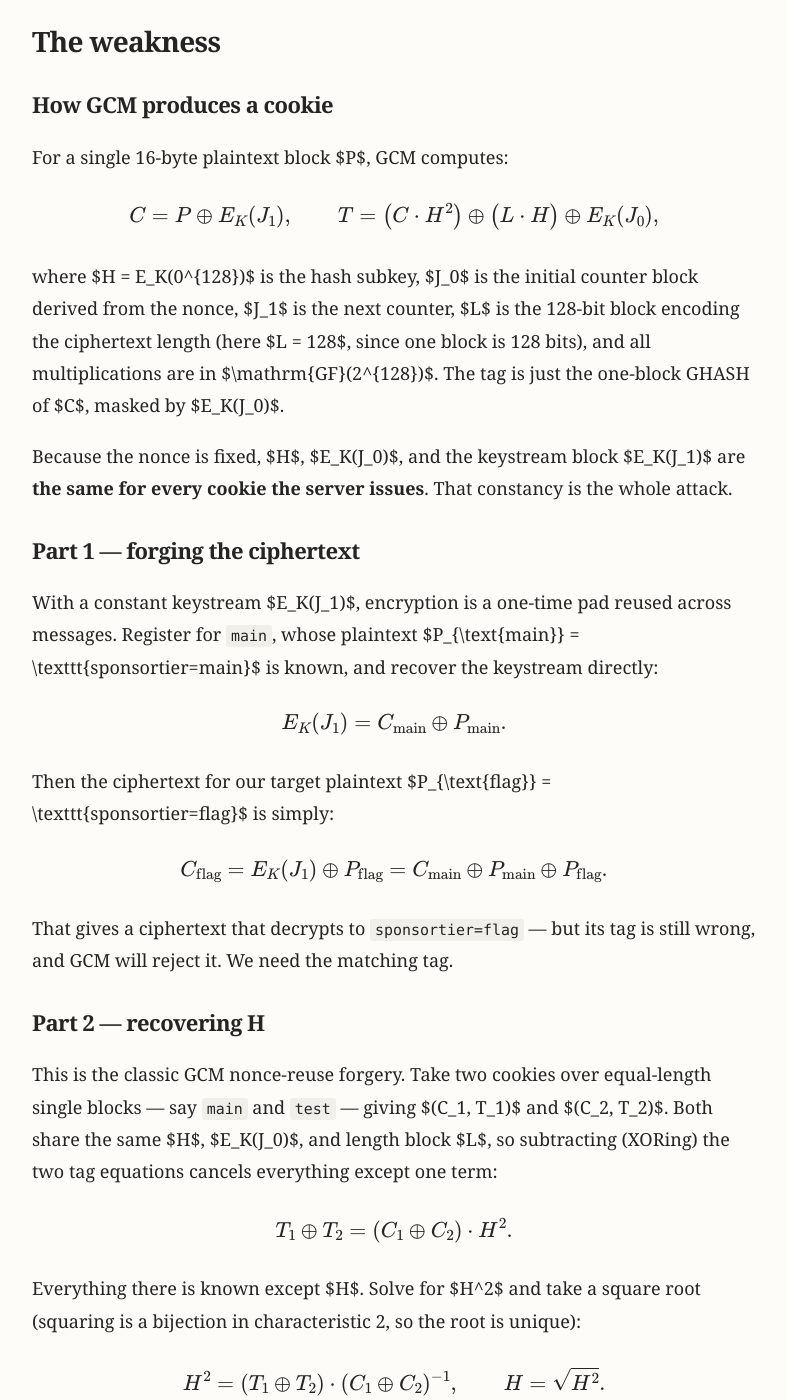
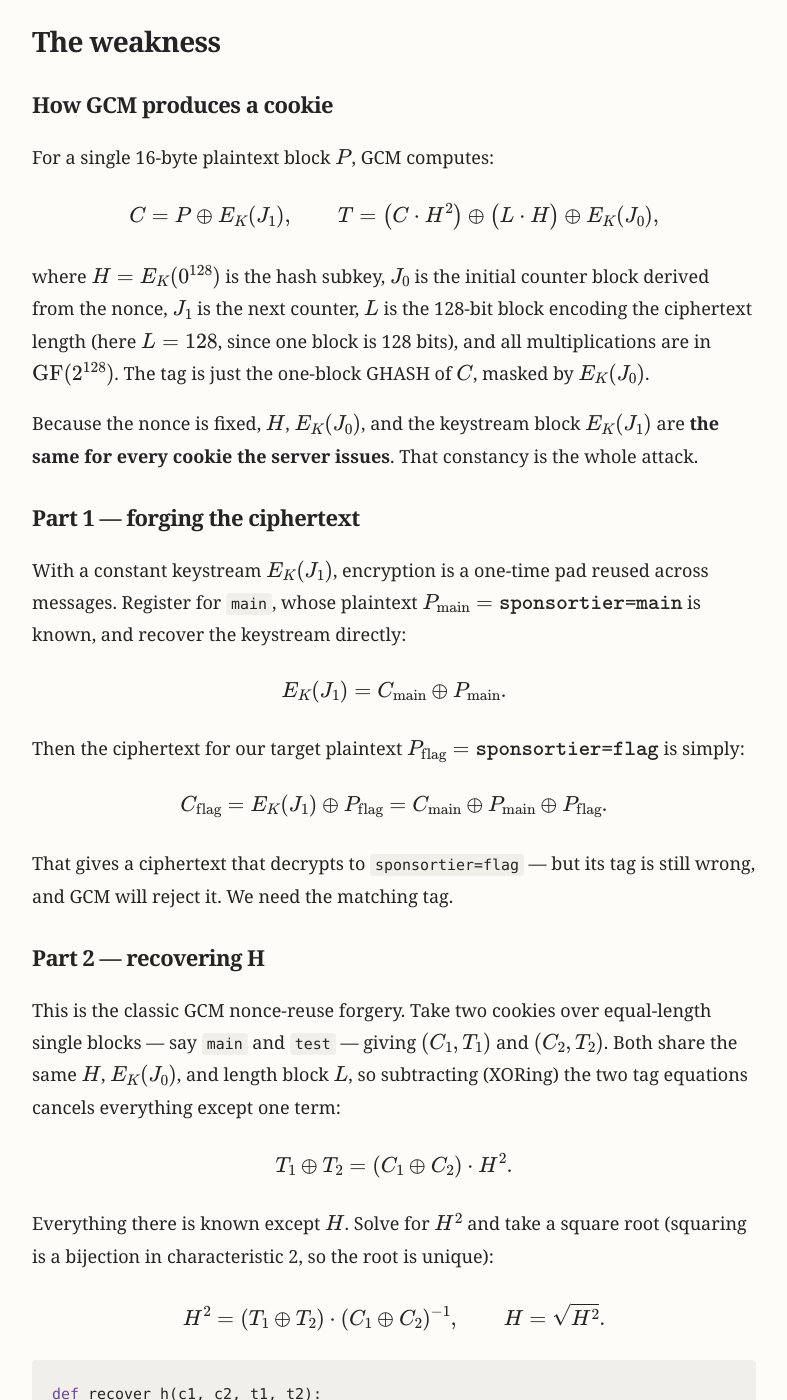
Before and after one commit to CooDiiNgg/CTF_Writeups, a Jekyll site: the page built from _writeups/ecsc-2026-sponsors-ecsc/index.md, in a window 1280 px wide and 1400 px high, scrolled down 2166 px. Shown: the whole window, without its empty margins (246-1033 px from the left). Built offline with Jekyll 4.4.1, drawn with Linux system fonts in a browser that asks for light colours; some of the changed text lies outside the part shown.

```diff
--- a/_writeups/ecsc-2026-sponsors-ecsc/index.md
+++ b/_writeups/ecsc-2026-sponsors-ecsc/index.md
@@ -63,35 +63,33 @@ The `/register` endpoint lets us encrypt any ASCII tier except the literal
 
 ### How GCM produces a cookie
 
-For a single 16-byte plaintext block $P$, GCM computes:
+For a single 16-byte plaintext block $$P$$, GCM computes:
 
 $$
 C = P \oplus E_K(J_1), \qquad
 T = \big(C \cdot H^2\big) \oplus \big(L \cdot H\big) \oplus E_K(J_0),
 $$
 
-where $H = E_K(0^{128})$ is the hash subkey, $J_0$ is the initial counter block
-derived from the nonce, $J_1$ is the next counter, $L$ is the 128-bit block
-encoding the ciphertext length (here $L = 128$, since one block is 128 bits),
-and all multiplications are in $\mathrm{GF}(2^{128})$. The tag is just the
-one-block GHASH of $C$, masked by $E_K(J_0)$.
+where $$H = E_K(0^{128})$$ is the hash subkey, $$J_0$$ is the initial counter block
+derived from the nonce, $$J_1$$ is the next counter, $$L$$ is the 128-bit block
+encoding the ciphertext length (here $$L = 128$$, since one block is 128 bits),
+and all multiplications are in $$\mathrm{GF}(2^{128})$$. The tag is just the
+one-block GHASH of $$C$$, masked by $$E_K(J_0)$$.
 
-Because the nonce is fixed, $H$, $E_K(J_0)$, and the keystream block $E_K(J_1)$
+Because the nonce is fixed, $$H$$, $$E_K(J_0)$$, and the keystream block $$E_K(J_1)$$
 are **the same for every cookie the server issues**. That constancy is the
 whole attack.
 
 ### Part 1 — forging the ciphertext
 
-With a constant keystream $E_K(J_1)$, encryption is a one-time pad reused across
-messages. Register for `main`, whose plaintext $P_{\text{main}} =
-\texttt{sponsortier=main}$ is known, and recover the keystream directly:
+With a constant keystream $$E_K(J_1)$$, encryption is a one-time pad reused across
+messages. Register for `main`, whose plaintext $$P_{\text{main}} = \texttt{sponsortier=main}$$ is known, and recover the keystream directly:
 
 $$
 E_K(J_1) = C_{\text{main}} \oplus P_{\text{main}}.
 $$
 
-Then the ciphertext for our target plaintext $P_{\text{flag}} =
-\texttt{sponsortier=flag}$ is simply:
+Then the ciphertext for our target plaintext $$P_{\text{flag}} = \texttt{sponsortier=flag}$$ is simply:
 
 $$
 C_{\text{flag}} = E_K(J_1) \oplus P_{\text{flag}}
@@ -104,15 +102,15 @@ still wrong, and GCM will reject it. We need the matching tag.
 ### Part 2 — recovering H
 
 This is the classic GCM nonce-reuse forgery. Take two cookies over equal-length
-single blocks — say `main` and `test` — giving $(C_1, T_1)$ and $(C_2, T_2)$.
-Both share the same $H$, $E_K(J_0)$, and length block $L$, so subtracting
+single blocks — say `main` and `test` — giving $$(C_1, T_1)$$ and $$(C_2, T_2)$$.
+Both share the same $$H$$, $$E_K(J_0)$$, and length block $$L$$, so subtracting
 (XORing) the two tag equations cancels everything except one term:
 
 $$
 T_1 \oplus T_2 = (C_1 \oplus C_2)\cdot H^2.
 $$
 
-Everything there is known except $H$. Solve for $H^2$ and take a square root
+Everything there is known except $$H$$. Solve for $$H^2$$ and take a square root
 (squaring is a bijection in characteristic 2, so the root is unique):
 
 $$
@@ -130,15 +128,15 @@ def recover_h(c1, c2, t1, t2):
 
 ### Part 3 — forging the tag
 
-With $H$ known we peel off the key-dependent mask from a known tag. Define the
+With $$H$$ known we peel off the key-dependent mask from a known tag. Define the
 one-block GHASH (with the length block appended) as
-$\mathrm{GH}(C) = (C\cdot H^2)\oplus(L\cdot H)$. Then from the `main` cookie:
+$$\mathrm{GH}(C) = (C\cdot H^2)\oplus(L\cdot H)$$. Then from the `main` cookie:
 
 $$
 E_K(J_0) = T_1 \oplus \mathrm{GH}(C_1).
 $$
 
-Now forge the tag for our crafted ciphertext $C_{\text{flag}}$:
+Now forge the tag for our crafted ciphertext $$C_{\text{flag}}$$:
 
 $$
 T_{\text{flag}} = \mathrm{GH}(C_{\text{flag}}) \oplus E_K(J_0).
@@ -216,7 +214,7 @@ guarantees at once:
 - **Confidentiality** goes first — a fixed nonce reuses the keystream, so one
   known plaintext exposes it and lets you re-encrypt anything of that length.
 - **Integrity** goes next — repeated nonces linearise the GHASH tag equations,
-  leaking the subkey $H$ and then $E_K(J_0)$, which is enough to forge tags at will.
+  leaking the subkey $$H$$ and then $$E_K(J_0)$$, which is enough to forge tags at will.
 
 The practical lesson: never pass the key (or any fixed value) as a GCM nonce,
 and never let an API's nonce be caller- or key-derived in a way that repeats.
```
Also changed, not shown: _writeups/ecsc-2026-convoluted-hash/index.md (+26 -26 lines).
